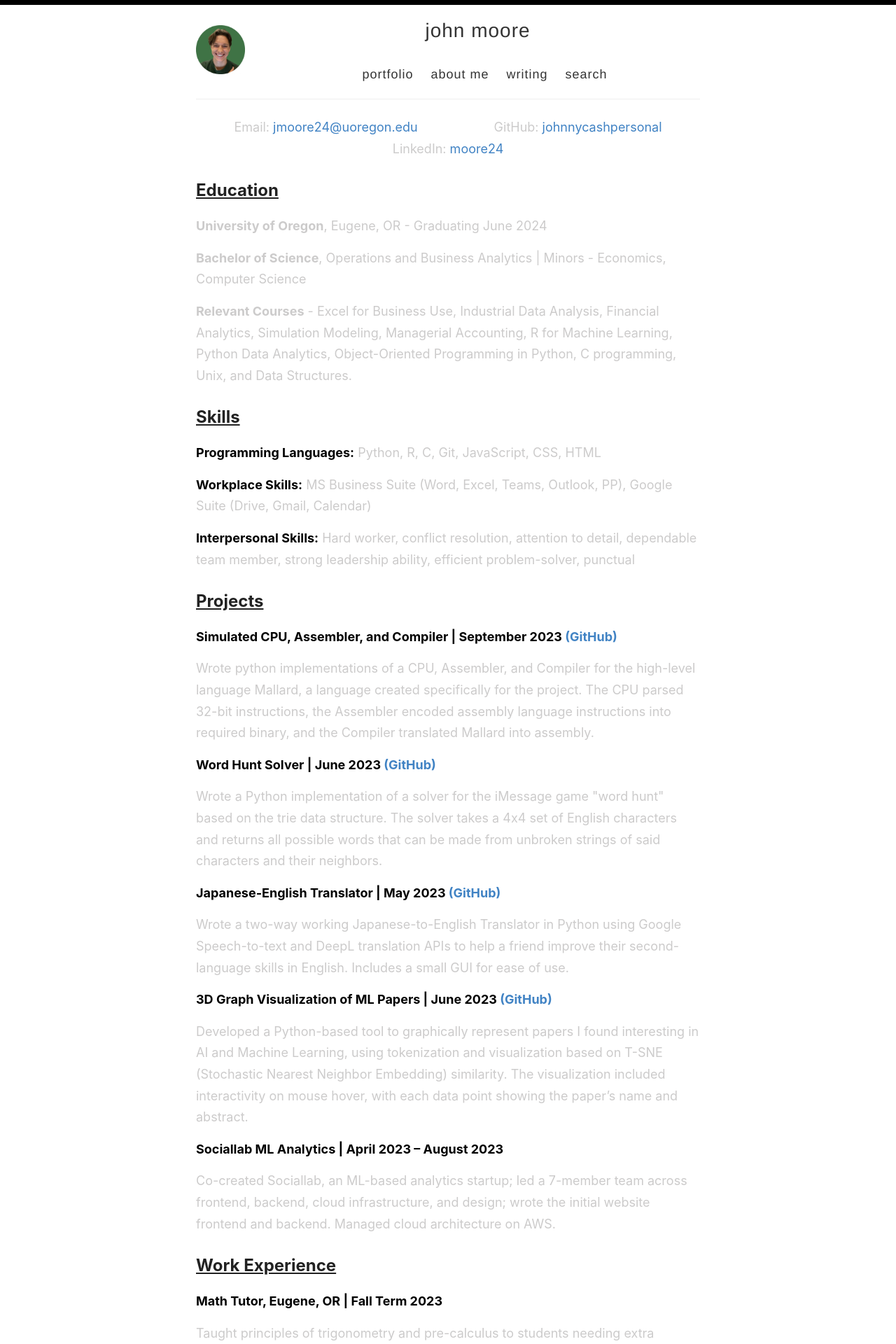
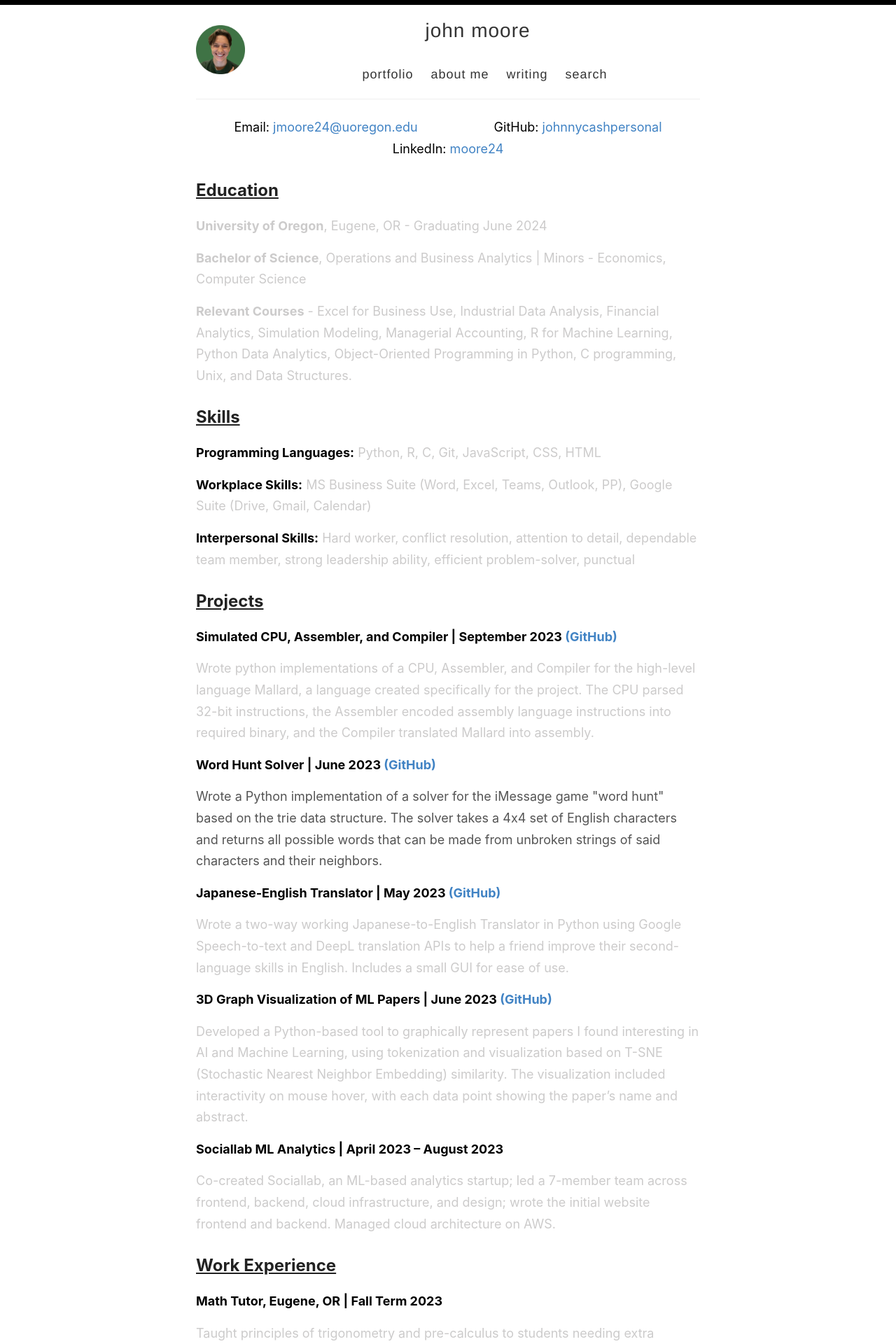
Before and after one commit to johnmoore24/johnmoore24.github.io, a Jekyll site: the page built from index.html, in a window 1280 px wide. Shown: the top 1920 px of the page at 70% size. Built offline with Jekyll 4.4.1, drawn with Linux system fonts in a browser that asks for light colours; the list of posts is cut into pages by our own code.

Commit message:
Resume added

```diff
--- a/index.html
+++ b/index.html
@@ -25,46 +25,46 @@
 <body>
   <header>
     <div class="contact-info">
-      <p>Email: <a href="mailto:jmoore24@uoregon.edu">jmoore24@uoregon.edu</a></p>
-      <p>GitHub: <a href="https://github.com/johnnycashpersonal" target="_blank">johnnycashpersonal</a></p>
-      <p>LinkedIn: <a href="https://www.linkedin.com/in/moore24/" target="_blank">moore24</a></p>
+      <p style="color: black;">Email: <a href="mailto:jmoore24@uoregon.edu">jmoore24@uoregon.edu</a></p>
+      <p style="color: black;">GitHub: <a href="https://github.com/johnnycashpersonal" target="_blank">johnnycashpersonal</a></p>
+      <p style="color: black;">LinkedIn: <a href="https://www.linkedin.com/in/moore24/" target="_blank">moore24</a></p>
     </div>
   </header>
 
   <section>
     <h2 style="text-align: left; text-decoration: underline;">Education</h2>
-    <p><span style="font-weight: bold;">University of Oregon</span>, Eugene, OR - Graduating June 2024</p>
-    <p><span style="font-weight: bold;">Bachelor of Science</span>, Operations and Business Analytics | Minors - Economics, Computer Science</p>
-    <p><span style="font-weight: bold;">Relevant Courses</span> - Excel for Business Use, Industrial Data Analysis, Financial Analytics, Simulation Modeling, Managerial Accounting, R for Machine Learning, Python Data Analytics, Object-Oriented Programming in Python, C programming, Unix, and Data Structures.</p>
+    <p style="color:rgb(84, 84, 84);"></p><span style="font-weight: bold;">University of Oregon</span>, Eugene, OR - Graduating June 2024</p>
+    <p style="color:rgb(84, 84, 84);"></p><span style="font-weight: bold;">Bachelor of Science</span>, Operations and Business Analytics | Minors - Economics, Computer Science</p>
+    <p style="color:rgb(84, 84, 84);"></p><span style="font-weight: bold;">Relevant Courses</span> - Excel for Business Use, Industrial Data Analysis, Financial Analytics, Simulation Modeling, Managerial Accounting, R for Machine Learning, Python Data Analytics, Object-Oriented Programming in Python, C programming, Unix, and Data Structures.</p>
 </section>
 
   <section>
     <h2 style="text-align: left; text-decoration: underline;">Skills</h2>
-    <p><span style="font-weight: bold; color: black;">Programming Languages:</span> Python, R, C, Git, JavaScript, CSS, HTML</p>
-    <p><span style="font-weight: bold; color: black;">Workplace Skills:</span> MS Business Suite (Word, Excel, Teams, Outlook, PP), Google Suite (Drive, Gmail, Calendar)</p>
-    <p><span style="font-weight: bold; color: black;">Interpersonal Skills:</span> Hard worker, conflict resolution, attention to detail, dependable team member, strong leadership ability, efficient problem-solver, punctual</p>
+    <p style="color:rgb(84, 84, 84);"></p><span style="font-weight: bold; color: black;">Programming Languages:</span> Python, R, C, Git, JavaScript, CSS, HTML</p>
+    <p style="color:rgb(84, 84, 84);"></p><span style="font-weight: bold; color: black;">Workplace Skills:</span> MS Business Suite (Word, Excel, Teams, Outlook, PP), Google Suite (Drive, Gmail, Calendar)</p>
+    <p style="color:rgb(84, 84, 84);"></p><span style="font-weight: bold; color: black;">Interpersonal Skills:</span> Hard worker, conflict resolution, attention to detail, dependable team member, strong leadership ability, efficient problem-solver, punctual</p>
   </section>
   <section>
     <h2 style="text-align: left; text-decoration: underline;">Projects</h2>
     <article>
       <p style="font-weight: bold; color: black;">Simulated CPU, Assembler, and Compiler | September 2023 <a href="https://github.com/johnnycashpersonal/juck-stack" target="_blank">(GitHub)</a></p>
-      <p>Wrote python implementations of a CPU, Assembler, and Compiler for the high-level language Mallard, a language created specifically for the project. The CPU parsed 32-bit instructions, the Assembler encoded assembly language instructions into required binary, and the Compiler translated Mallard into assembly.</p>
+      <p style="color:rgb(84, 84, 84);"></p>Wrote python implementations of a CPU, Assembler, and Compiler for the high-level language Mallard, a language created specifically for the project. The CPU parsed 32-bit instructions, the Assembler encoded assembly language instructions into required binary, and the Compiler translated Mallard into assembly.</p>
     </article>
     <article>
       <p style="font-weight: bold; color: black;">Word Hunt Solver | June 2023 <a href="https://github.com/johnnycashpersonal/crack-word-hunt" target="_blank">(GitHub)</a></p>
-      <p>Wrote a Python implementation of a solver for the iMessage game "word hunt" based on the trie data structure. The solver takes a 4x4 set of English characters and returns all possible words that can be made from unbroken strings of said characters and their neighbors.</p>
+      <p style="color:rgb(84, 84, 84);">Wrote a Python implementation of a solver for the iMessage game "word hunt" based on the trie data structure. The solver takes a 4x4 set of English characters and returns all possible words that can be made from unbroken strings of said characters and their neighbors.</p>
     </article>
     <article>
       <p style="font-weight: bold; color: black;">Japanese-English Translator | May 2023 <a href="https://github.com/johnnycashpersonal/Translator" target="_blank">(GitHub)</a></p>
-      <p>Wrote a two-way working Japanese-to-English Translator in Python using Google Speech-to-text and DeepL translation APIs to help a friend improve their second-language skills in English. Includes a small GUI for ease of use.</p>
+      <p style="color:rgb(84, 84, 84);"></p>Wrote a two-way working Japanese-to-English Translator in Python using Google Speech-to-text and DeepL translation APIs to help a friend improve their second-language skills in English. Includes a small GUI for ease of use.</p>
     </article>
     <article>
       <p style="font-weight: bold; color: black;">3D Graph Visualization of ML Papers | June 2023 <a href="https://github.com/johnnycashpersonal/graph3D" target="_blank">(GitHub)</a></p>
-      <p>Developed a Python-based tool to graphically represent papers I found interesting in AI and Machine Learning, using tokenization and visualization based on T-SNE (Stochastic Nearest Neighbor Embedding) similarity. The visualization included interactivity on mouse hover, with each data point showing the paper’s name and abstract.</p>
+      <p style="color:rgb(84, 84, 84);"></p>Developed a Python-based tool to graphically represent papers I found interesting in AI and Machine Learning, using tokenization and visualization based on T-SNE (Stochastic Nearest Neighbor Embedding) similarity. The visualization included interactivity on mouse hover, with each data point showing the paper’s name and abstract.</p>
     </article>
     <article>
       <p style="font-weight: bold; color: black;">Sociallab ML Analytics | April 2023 – August 2023</p>
-      <p>Co-created Sociallab, an ML-based analytics startup; led a 7-member team across frontend, backend, cloud infrastructure, and design; wrote the initial website frontend and backend. Managed cloud architecture on AWS.</p>
+      <p style="color:rgb(84, 84, 84);"></p>Co-created Sociallab, an ML-based analytics startup; led a 7-member team across frontend, backend, cloud infrastructure, and design; wrote the initial website frontend and backend. Managed cloud architecture on AWS.</p>
     </article>
   </section>
 
@@ -72,11 +72,11 @@
     <h2 style="text-align: left; text-decoration: underline;">Work Experience</h2>
     <article>
       <p style="font-weight: bold; color: black;">Math Tutor, Eugene, OR | Fall Term 2023</p>
-      <p>Taught principles of trigonometry and pre-calculus to students needing extra assistance in UO’s MATH 112.</p>
+      <p style="color:rgb(84, 84, 84);"></p>Taught principles of trigonometry and pre-calculus to students needing extra assistance in UO’s MATH 112.</p>
     </article>
     <article>
       <p style="font-weight: bold; color: black;">Sales Associate, Portland, OR | Orangetheory Fitness | June 2022 – September 2022</p>
-      <p>Assisted athletes with scheduling and information regarding classes; Led all Sales Associates in August sales, selling over $5,000 in memberships, gear, and class packs; Worked with a tight-knit team of 8 to deliver a fun, enthusiastic, and informative first workout experience.</p>
+      <p style="color:rgb(84, 84, 84);"></p>Assisted athletes with scheduling and information regarding classes; Led all Sales Associates in August sales, selling over $5,000 in memberships, gear, and class packs; Worked with a tight-knit team of 8 to deliver a fun, enthusiastic, and informative first workout experience.</p>
     </article>
   </section>
 
@@ -84,11 +84,11 @@
     <h2 style="text-align: left; text-decoration: underline;">Extracurricular Activities</h2>
     <article>
       <p style="font-weight: bold; color: black;">Ultimate Frisbee Team Member | University of Oregon Ego | September 2020 – September 2022</p>
-      <p>Participated as a team member in the University of Oregon's ultimate frisbee team, demonstrating teamwork, strategic thinking, and commitment.</p>
+      <p style="color:rgb(84, 84, 84);"></p>Participated as a team member in the University of Oregon's ultimate frisbee team, demonstrating teamwork, strategic thinking, and commitment.</p>
     </article>
     <article>
       <p style="font-weight: bold; color: black;">Ultimate Frisbee Coach | Portland Middle and High School | June 2015 – Present</p>
-      <p>Currently coach ultimate frisbee to middle and high school students in Portland, fostering skills development, teamwork, and sportsmanship among young athletes.</p>
+      <p style="color:rgb(84, 84, 84);"></p>Currently coach ultimate frisbee to middle and high school students in Portland, fostering skills development, teamwork, and sportsmanship among young athletes.</p>
     </article>
   </section>
 
```
